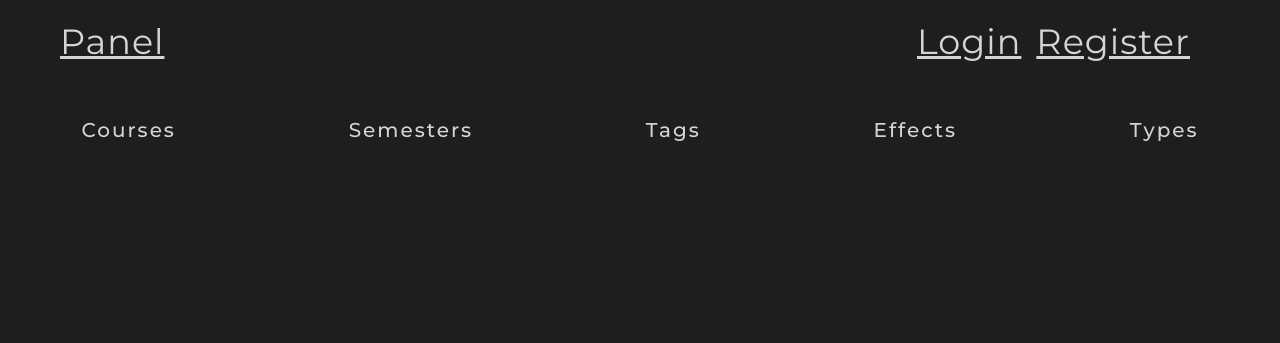
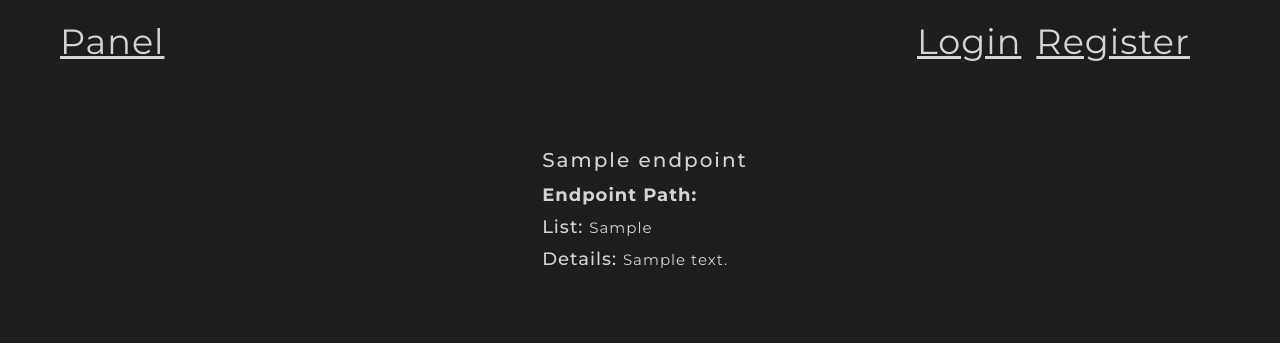
Before and after one commit to AndrzejMorawski00/SystemZapisowAPI, a Django app: template api/templates/api/home.html in a window 1280 px wide. Shown: the top 343 px of the page. Run offline with Django 5.2, Linux system fonts and the light colour scheme; the template is opened without the code that fills it: most values are stand-ins (such as "Sample title", 1, 10 or a date in 2020).

Commit message:
add files

```diff
--- a/api/static/api/home.css
+++ b/api/static/api/home.css
@@ -2,38 +2,68 @@
     display: flex;
     gap: 1rem;
     justify-content: space-around;
+    flex-wrap: wrap;
     width: 100vw;
-    margin-top: 3rem;
+    padding: 6rem 5rem 0 6rem;
+}
+
+.main__wrapper {
+    display: flex;
+    flex-direction: column;
+    gap: 1rem;
+    width: fit-content;
+    max-width: 25vw;
 }
 
 .main__link {
     position: relative;
-    display: inline-block;
+    max-width: fit-content;
     font-size: 2rem;
     color: var(--foreground-color);
     letter-spacing: 2px;
     text-decoration: none;
     font-weight: 500;
     transition: 0.2s;
-    padding-top: 0.5rem;
+    padding: 0.5rem 0 0.2rem 0;
+}
+.main__link::before {
+    content: "";
+    position: absolute;
+    width: 100%;
+    height: 2px;
+    bottom: 0;
+    left: 0;
+    background-color: red;
+    transform: scaleX(0);
+    transform-origin: top left;
+    transition: transform 0.3s ease-in;
 }
 
-.main__link::after {
-    content: "";
-    position: absolute;
-    bottom: 0;
-    left: 50%;
-    width: 0;
-    height: 2px;
-    background-color: var(--link-underline-color);
-    transition: 0.2s, left 0.2s;
+.main__link:hover::before {
+    transform: scaleX(1);
 }
 
-.main__link:hover {
-    color: var(--foreground-color-hover);
+.endpoint__wrapper {
+    display: flex;
+    flex-direction: column;
+    gap: 1rem;
 }
 
-.main__link:hover::after {
-    width: 100%;
-    left: 0;
+.endpoint__h2 {
+    font-size: 1.8rem;
+    letter-spacing: 1px;
+    color: var(--foreground-color);
 }
+
+.endpoint__p {
+    font-size: 1.5rem;
+    letter-spacing: 1px;
+    color: var(--foreground-color);
+}
+
+.endpoint__span {
+    font-size: 1.8rem;
+    letter-spacing: 1px;
+    font-weight: 500;
+    color: var(--foreground-color);
+}
--- a/api/templates/api/home.html
+++ b/api/templates/api/home.html
@@ -1,18 +1,19 @@
 {% extends "panel.html" %}
 {% load static %}
+
+{% block title %}Home{% endblock title %}
+
 {% block styles %}
-    <link rel="stylesheet" href="{% static 'header.css' %}">
     <link rel="stylesheet" href="{% static 'api/home.css' %}">
 {% endblock styles %}
+
 {% block header %}
 {% include "api/includes/header.html" %}
 {% endblock header %}
 {% block content %}
 <div class='main'>
-    <a class='main__link' href="">Courses</a>
-    <a class='main__link' href="">Semesters</a>
-    <a class='main__link' href="">Tags</a>
-    <a class='main__link' href="">Effects</a>
-    <a class='main__link' href="">Types</a>
+    {% for endpoint in api_endpoints %}
+        {% include "api/includes/endpoint.html" with endpoint=endpoint %}
+    {% endfor %}
 </div>
 {% endblock content %}
--- /dev/null
+++ b/api/templates/api/includes/endpoint.html
@@ -0,0 +1,12 @@
+<div class="main__wrapper">
+    {% if endpoint.additional_data %}
+    <a class="main__link" href="{% url endpoint.url endpoint.additional_data %}">{{ endpoint.name }}</a>
+    {% else %}
+    <a class="main__link" href="{% url endpoint.url %}">{{ endpoint.name }}</a>
+    {% endif %}
+    <div class='endpoint__wrapper'>
+        <h2 class="endpoint__h2">Endpoint Path:</h2>
+        <p class="endpoint__p"><span class='endpoint__span'>List: </span> {{ endpoint.list_path }}</p>
+        <p class="endpoint__p"><span class='endpoint__span'>Details: </span> {{ endpoint.detailed_path }}</p>
+    </div>
+</div>
--- a/api/urls.py
+++ b/api/urls.py
@@ -19,5 +19,6 @@ urlpatterns = [
     path('api/semesters/', views.SemesterListAPIView.as_view(), name='semesters-list-view'),
     path('api/semesters/<int:pk>/', views.SemesterRetriveAPIView.as_view(), name='semester-view'),
 
-    path('api/courses/<int:semester_id>/', views.CourseListAPIView.as_view(), name='course-list-view'),
+    path('api/courses/<int:semester_pk>/', views.CourseListAPIView.as_view(), name='course-list-view'),
+    path('api/courses/<int:semester_pk>/<int:course_pk>/', views.CourseRetrieveAPIView.as_view(), name='course-list-view'),
 ]
--- a/panel/templates/panel/handle_semester_view.html
+++ b/panel/templates/panel/handle_semester_view.html
@@ -1,6 +1,6 @@
 {% extends "panel.html" %}
 {% load static %}
-{% block title %}{{action}} Semester{% endblock title %}
+{% block title %}{{action}} Semester {% endblock title %}
 {% block styles %}
     <link rel="stylesheet" href="{% static 'panel/handle_semester.css' %}" />
     <link rel="stylesheet" href="{% static 'panel/checkbox_styles.css' %}" />
--- a/panel/templates/panel/metadata_list_view.html
+++ b/panel/templates/panel/metadata_list_view.html
@@ -1,6 +1,6 @@
 {% extends "panel.html" %}
 {% load static %}
-{% block title %} Panel {% endblock title %}
+{% block title %} {{name}} {% endblock title %}
 
 {% block styles %}
     <link rel="stylesheet" href="{% static 'panel/list_styles.css' %}">
--- a/panel/templates/panel/semester_list_view.html
+++ b/panel/templates/panel/semester_list_view.html
@@ -4,6 +4,8 @@
 {% block styles %}
     <link rel="stylesheet" href="{% static 'panel/semester_list_view.css' %}">
 {% endblock styles %}
+
+{% block title %}Semesters{% endblock title %}
 
 {% block header %}
     {% include "panel/includes/header.html" %}
--- a/panel/templates/panel/subject_edit_view.html
+++ b/panel/templates/panel/subject_edit_view.html
@@ -5,7 +5,7 @@
     <link rel="stylesheet" href="{% static 'panel/edit_subject_buttons.css' %}">
     <link rel="stylesheet" href="{% static 'panel/checkbox_styles.css' %}">
 {% endblock styles %}
-{% block title %} Edit Subject {% endblock title %}
+{% block title %} Edit Course {% endblock title %}
 {% block header %}
     {% include "panel/includes/header.html" %}
 {% endblock header %}
--- a/panel/templates/panel/subject_list_view.html
+++ b/panel/templates/panel/subject_list_view.html
@@ -1,6 +1,6 @@
 {% extends "panel.html" %}
 {% load static %}
-{% block title %} Panel {% endblock title %}
+{% block title %} Courses {% endblock title %}
 {% block styles %}
     <link rel="stylesheet" href="{% static 'panel/list_styles.css' %}">
     <link rel="stylesheet" href="{% static 'panel/item.css' %}">
```
Also changed, not shown: api/constants.py (added, +37 -0 lines), api/serializers.py (+11 -0 lines), api/views.py (+18 -2 lines).
